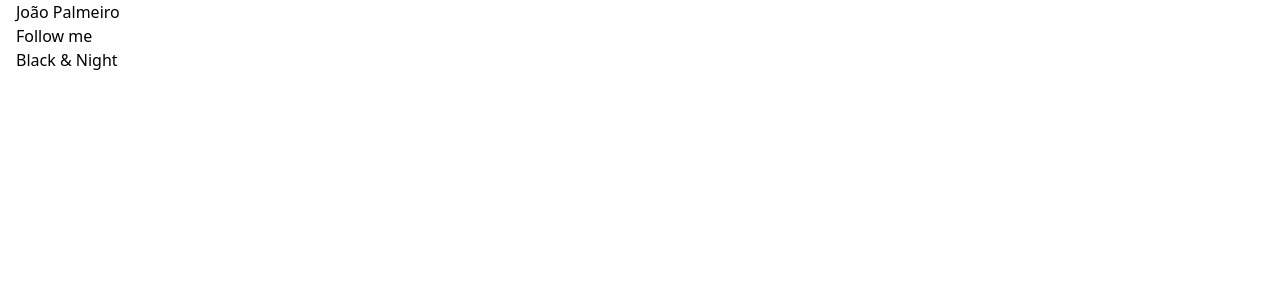
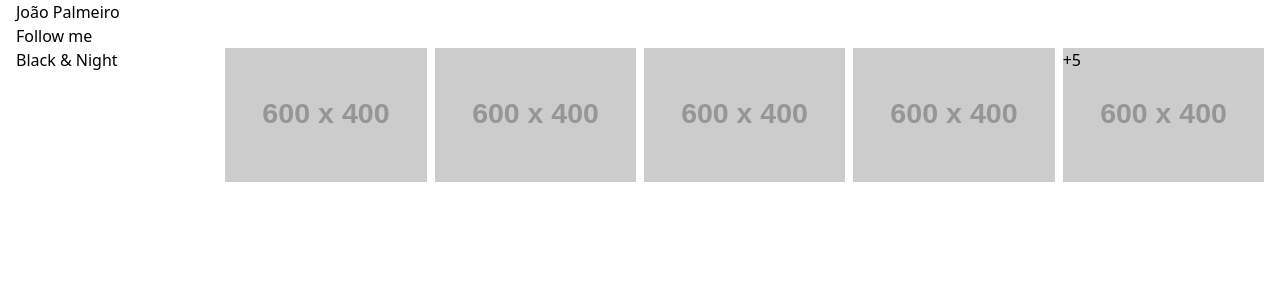
Before and after one commit to joaopalmeiro/photography-website, a Nuxt app: page / in a window 1280 px wide. Shown: the top 300 px of the page. Built offline with nearby package versions, Linux system fonts and the light colour scheme.

Commit message:
Update CollectionCard

```diff
--- /dev/null
+++ b/app.config.ts
@@ -0,0 +1,8 @@
+// https://nuxt.com/docs/guide/directory-structure/app-config
+// https://github.com/Atinux/content-wind/blob/main/app.config.ts
+// https://nuxt.com/docs/api/composables/use-app-config
+// https://github.com/Atinux/content-wind/blob/main/components/AppLayout.vue
+
+export default defineAppConfig({
+  instagram: 'https://www.instagram.com/joaompalmeiro/'
+})
--- a/app.vue
+++ b/app.vue
@@ -3,6 +3,16 @@
 <template>
   <div class="max-w-screen-xl mx-auto px-4">
     <ProfileHeader />
-    <CollectionCard />
+
+    <div class="grid grid-cols-6 gap-2">
+      <div>
+        <h2>Black & Night</h2>
+      </div>
+      <CollectionCard />
+      <CollectionCard />
+      <CollectionCard />
+      <CollectionCard />
+      <CollectionCard :extra-count="5" />
+    </div>
   </div>
 </template>
--- a/components/CollectionCard.vue
+++ b/components/CollectionCard.vue
@@ -6,9 +6,26 @@
 <!-- https://github.com/unjs/ipx -->
 <!-- https://blog.imgix.com/2021/09/14/nuxt-image-component -->
 <!-- https://image.nuxtjs.org/providers/introduction#default-provider -->
+<!-- https://placehold.co/600x400 -->
+<!-- https://github.com/c1llo/gallery/blob/main/src/pages/index.vue -->
+<!-- https://vuejs.org/guide/essentials/computed.html#basic-example -->
+
+<script setup lang="ts">
+const props = defineProps<{
+  extraCount?: number
+}>()
+
+const extraCountLabel = computed(() => {
+  return props.extraCount ? `+${props.extraCount}` : ''
+})
+</script>
 
 <template>
-  <div class="aspect-photo">
-    Black & Night
-  </div>
+  <NuxtLink to="/p" class="cursor-zoom-in grid">
+    <NuxtImg src="https://placehold.co/600x400" class="col-span-full row-span-full" />
+
+    <div v-if="extraCount" class="col-span-full row-span-full">
+      {{ extraCountLabel }}
+    </div>
+  </NuxtLink>
 </template>
--- a/components/ProfileHeader.vue
+++ b/components/ProfileHeader.vue
@@ -1,9 +1,13 @@
 <!-- https://nuxt.com/docs/api/components/nuxt-link -->
+
+<script setup lang="ts">
+const { instagram } = useAppConfig()
+</script>
 
 <template>
   <h1>João Palmeiro</h1>
 
-  <NuxtLink to="https://www.instagram.com/joaompalmeiro/" target="_blank">
+  <NuxtLink :to="instagram" target="_blank" class="cursor-alias">
     Follow me
   </NuxtLink>
 </template>
--- a/nuxt.config.ts
+++ b/nuxt.config.ts
@@ -1,7 +1,7 @@
 // https://tailwindcss.nuxtjs.org/getting-started/setup
 
 export default defineNuxtConfig({
-  modules: ['@nuxtjs/tailwindcss'],
+  modules: ['@nuxtjs/tailwindcss', '@nuxt/image'],
   tailwindcss: {
     viewer: false
   }
--- a/package.json
+++ b/package.json
@@ -12,6 +12,7 @@
     "lint:config": "eslint --config .eslintrc --print-config .eslintrc"
   },
   "devDependencies": {
+    "@nuxt/image": "1.0.0-rc.1",
     "@nuxtjs/eslint-config-typescript": "12.0.0",
     "@nuxtjs/tailwindcss": "6.8.0",
     "eslint": "8.44.0",
```
Also changed, not shown: 1 other file (tests, documents, lock files or other folders).
